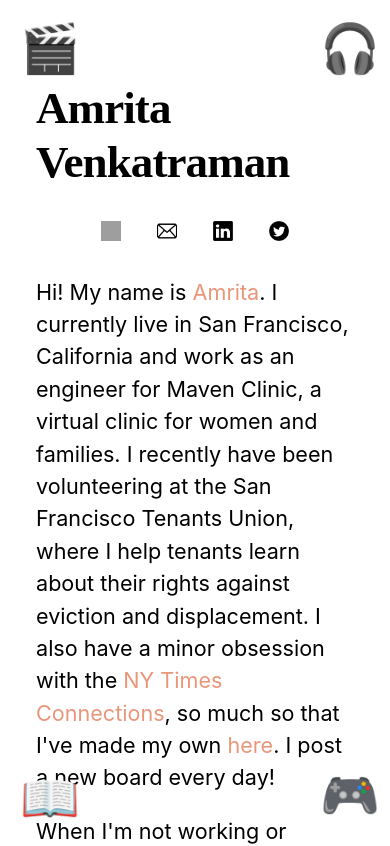
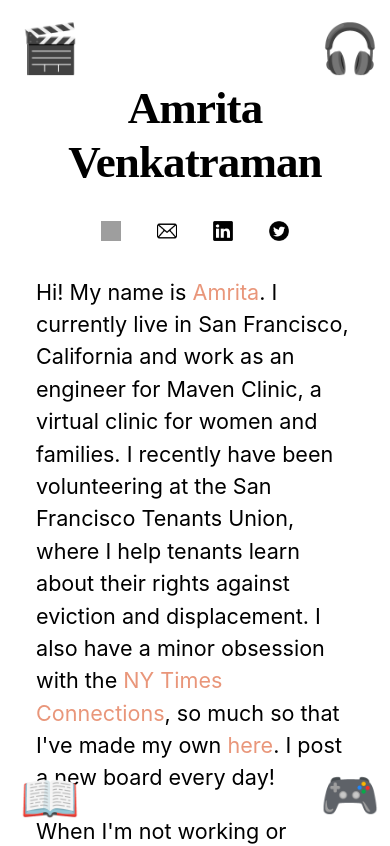
Before and after one commit to iamrita/personalwebsite, a Next.js app: page / in a window 390 px wide. Shown: the top 846 px of the page. Built offline with nearby package versions, Linux system fonts and the light colour scheme; grey boxes are pictures that could not be loaded; a web font is replaced by a local one.

Commit message:
center text on small screens (phones)

```diff
--- a/components/layout.js
+++ b/components/layout.js
@@ -28,7 +28,9 @@ export default function Layout({ children, home }) {
               width={144}
               alt=""
             /> */}
-            <h1 className={utilStyles.heading2Xl}>{name}</h1>
+            <h1 className={`${utilStyles.heading2Xl} ${styles.centerOnSmall}`}>
+              {name}
+            </h1>
 
             <div className={styles.row}>
               <a className={styles.column} href="https://github.com/iamrita">
--- a/components/layout.module.css
+++ b/components/layout.module.css
@@ -25,3 +25,9 @@
 .column{
     padding: 0.75rem 1rem
 }
+
+@media (max-width: 500px) {
+  .centerOnSmall {
+    text-align: center;
+  }
+}
```
